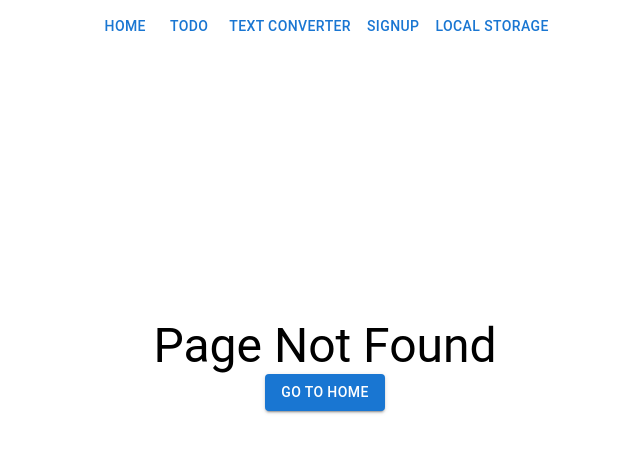
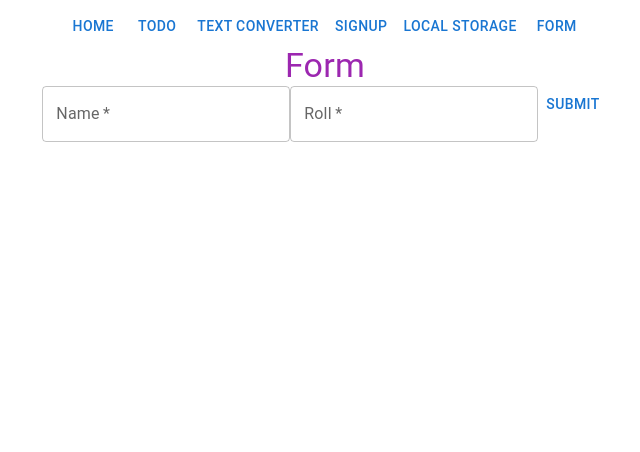
Before and after one commit to rajprakash9695/Multi-app, a React (Vite) app: page /form in a window 1280 px wide. Before the commit this address had no page. Shown: the top 452 px of the page, without its empty margins (315-955 px from the left). Built offline with nearby package versions, Linux system fonts and the light colour scheme; the HTML template or start-up script is replaced by a standard one.

Commit message:
google anylatics

```diff
--- a/index.html
+++ b/index.html
@@ -5,6 +5,20 @@
     <link rel="icon" type="image/svg+xml" href="/vite.svg" />
     <meta name="viewport" content="width=device-width, initial-scale=1.0" />
     <title>React</title>
+    <!-- Google tag (gtag.js) -->
+    <script
+      async
+      src="https://www.googletagmanager.com/gtag/js?id=G-BMJYK6WHMJ"
+    ></script>
+    <script>
+      window.dataLayer = window.dataLayer || [];
+      function gtag() {
+        dataLayer.push(arguments);
+      }
+      gtag('js', new Date());
+
+      gtag('config', 'G-BMJYK6WHMJ');
+    </script>
   </head>
   <body>
     <div id="root"></div>
--- a/src/App.jsx
+++ b/src/App.jsx
@@ -1,15 +1,17 @@
-import { useState } from "react";
+import { useState } from 'react';
 
-import "./App.css";
-import Signup from "./Components/Signup";
-import Todo from "./Components/Todo";
-import TodoData from "./Components/TodoData";
-import { Route, Router, Routes } from "react-router-dom";
-import TextConverter from "./Components/TextConverter";
-import Navbar from "./Components/Navbar";
-import Home from "./Components/Home";
-import LocalStorage from "./Components/LocalStorage";
-import PageNotFound from "./Components/PageNotFound";
+import './App.css';
+import Signup from './Components/Signup';
+import Todo from './Components/Todo';
+import TodoData from './Components/TodoData';
+import { Route, Router, Routes } from 'react-router-dom';
+import TextConverter from './Components/TextConverter';
+import Navbar from './Components/Navbar';
+import Home from './Components/Home';
+import LocalStorage from './Components/LocalStorage';
+import PageNotFound from './Components/PageNotFound';
+import Form from './Components/Form';
+import Parent from './Components/Parent';
 
 function App() {
   return (
@@ -22,9 +24,11 @@ function App() {
           <Route path="/todo1" element={<TodoData />} />
           <Route path="/todo2" element={<Todo />} />
           <Route path="/signup" element={<Signup />} />
+          <Route path="/form" element={<Form />} />
           <Route path="/converter" element={<TextConverter />} />
           <Route path="/local" element={<LocalStorage />} />
           <Route path="*" element={<PageNotFound />} />
+          <Route path="/parent" element={<Parent />} />
         </Routes>
       </div>
     </>
--- /dev/null
+++ b/src/Components/Form.jsx
@@ -0,0 +1,62 @@
+import { Box, Button, Container, TextField, Typography } from "@mui/material";
+import React, { useEffect, useState } from "react";
+import { json } from "react-router-dom";
+
+function Form() {
+  const [input, setInput] = useState({
+    name: "",
+    roll: "",
+  });
+
+  const handleChange = (e) => {
+    const { name, value } = e.target;
+
+    setInput((pre) => ({ ...pre, [name]: value }));
+  };
+
+  const handleSubmit = (e) => {
+    e.preventDefault();
+    console.log("Submit");
+    console.log("input", input);
+    alert(`Name is ${input.name} And Roll is ${input.roll}`);
+    setInput({ name: "", roll: "" });
+  };
+
+  useEffect(() => {
+    localStorage.setItem("data", {
+      name: json.toString(input.name),
+      roll: input.roll,
+    });
+  });
+
+  return (
+    <Box textAlign={"center"}>
+      <Container maxWidth={"xl"}>
+        <Typography variant="h4" color={"secondary"}>
+          Form
+        </Typography>
+        <form action="" onSubmit={handleSubmit}>
+          <TextField
+            label="Name"
+            name="name"
+            value={input.name}
+            onChange={handleChange}
+            variant="outlined"
+            required
+          />
+          <TextField
+            label="Roll"
+            name="roll"
+            value={input.roll}
+            onChange={handleChange}
+            variant="outlined"
+            required
+          />
+          <Button type="submit">Submit</Button>
+        </form>
+      </Container>
+    </Box>
+  );
+}
+
+export default Form;
--- a/src/Components/Navbar.jsx
+++ b/src/Components/Navbar.jsx
@@ -28,6 +28,9 @@ function Navbar() {
         <Link to="/local">
           <Button>Local Storage</Button>
         </Link>
+        <Link to="/form">
+          <Button>Form</Button>
+        </Link>
       </Box>
     </Box>
   );
--- /dev/null
+++ b/src/Components/Parent.jsx
@@ -0,0 +1,29 @@
+import React from 'react';
+import { useState } from 'react';
+
+let nextId = 0;
+
+export default function Parent() {
+  const [name, setName] = useState('');
+  const [artists, setArtists] = useState([]);
+
+  return (
+    <div className="container">
+      <h1>Inspiring sculptors:</h1>
+      <input value={name} onChange={(e) => setName(e.target.value)} />
+      <button
+        onClick={() => {
+          setArtists([...artists, { id: nextId++, name: name }]);
+        }}
+      >
+        Add
+      </button>
+      <br />
+      <ul>
+        {artists.map((artist) => (
+          <li key={artist.id}>{artist.name}</li>
+        ))}
+      </ul>
+    </div>
+  );
+}
```
Also changed, not shown: src/Components/Children.jsx (added, +15 -0 lines).
